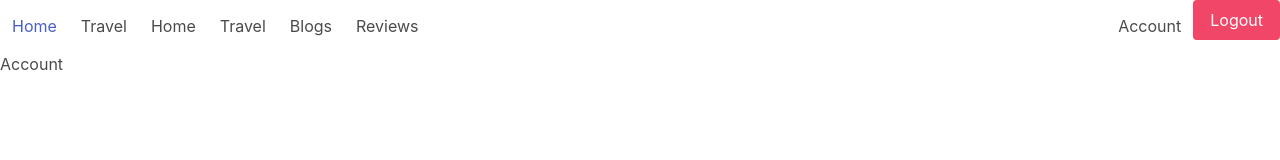
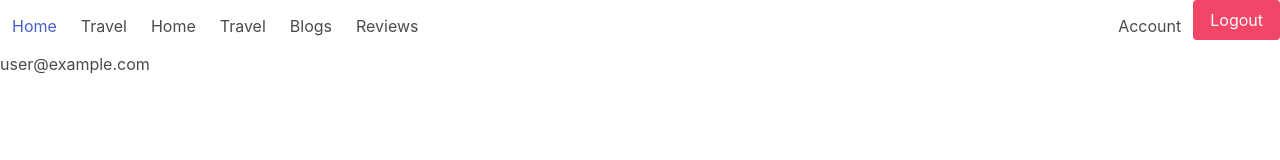
Before and after one commit to MarkusCDev/Travel-Experts, a React (Create React App) app: page /account in a window 1280 px wide. Shown: the top 160 px of the page. Built offline with nearby package versions, Linux system fonts and the light colour scheme; no server answers; sample sign-in values are in the browser's storage.

Commit message:
revert back

```diff
--- a/src/pages/Account.jsx
+++ b/src/pages/Account.jsx
@@ -1,7 +1,13 @@
 import React from "react";
+import { useUserAuth } from "../components/UserAuth";
+import { db } from "../firebase";
+import { Link } from "react-router-dom";
 
 const Account = () => {
-  return <div>Account</div>;
+
+  const {user} = useUserAuth();
+
+  return <div>{user?.email}</div>;
 };
 
 export default Account;
```
